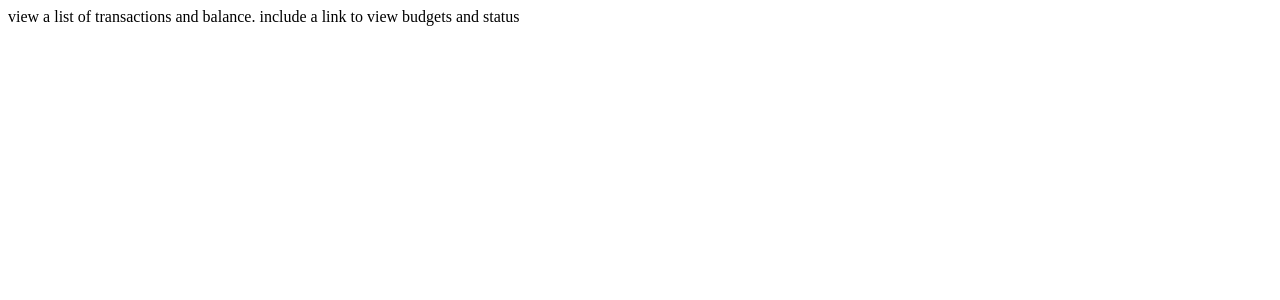
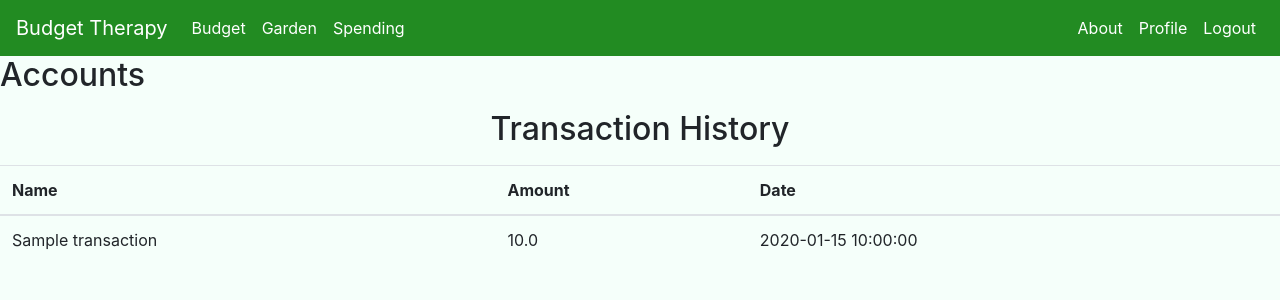
Before and after one commit to LadanShaie/quickstart, a Flask app: template templates/overview.html in a window 1280 px wide. Shown: the top 300 px of the page. Run offline with Flask 2, Linux system fonts and the light colour scheme; the template is opened without the code that fills it: values that come from a table or form of the project are taken from there, others are empty; tables that the repository leaves empty hold one stand-in row (values such as "Sample post"); some libraries are stand-ins or nearby versions.

Commit message:
Add  balance, transactions, and navbar to Overview.html

```diff
--- a/model.py
+++ b/model.py
@@ -59,6 +59,9 @@
     available_balance = db.Column(db.Float) #nested dict need value for [available]
     type = db.Column(db.String)
     name=db.Column(db.String)
+    user_id = db.Column(db.Integer, db.ForeignKey('users.user_id')
+    )
+    user = db.relationship('User', backref='accounts')
 
     def __repr__(self):
         return f'<Account account_id={self.account_id} balance={self.available_balance}>' #balances not finished
--- a/seed_database.py
+++ b/seed_database.py
@@ -53,7 +53,8 @@
         crud.create_account(account_id,
                             available_balance,
                             type,
-                            name)
+                            name,
+                            user)
 
 
 # Populate transaction table in budgetapp db + store transactions in list
--- a/server.py
+++ b/server.py
@@ -8,15 +8,21 @@
 import crud
 from flask import (Flask, render_template, request, flash, session,
                    redirect)
+# from flask_session import Session
 
 from jinja2 import StrictUndefined
 
-app = Flask(__name__)
-app.secret_key = os.getenv('SECRET_KEY')
-app.jinja_env.undefined = StrictUndefined
+
+# app.config['SECRET_KEY']= "devhhjdjciijkdjjkkkdkkhebbfhhfuksne"
+# app.config['SESSION_TYPE'] = 'filesystem'
+# app.config['SESSION_PERMANENT']= False
+# Session(app)
+
+
 
 app = Flask(__name__)
-
+app.secret_key = "devhhjdjciijkdjjkkkdkkhebbfhhfuksne"
+app.jinja_env.undefined = StrictUndefined
 
 @app.route('/', methods=['GET'])
 def show_homepage():
@@ -73,10 +79,10 @@
     """Allow user to login by verfication + Store login info in db"""
 
     email = request.form.get('email')
-    password = request.form['password']
+    password = request.form.get('password')
     user = crud.get_user_by_email(email)
     if user:
-        if user.password == password:
+        if password == user.password:
             session['user_id'] = user.user_id
             return redirect('/overview')
 
@@ -89,6 +95,13 @@
 def overview_data():
     """View transactions and account balance information"""
 
+    user = crud.get_user_by_user_id(session['user_id'])
+    return render_template('overview.html', transactions = user.transactions, accounts = user.accounts)
+
+    # #Movie ratings lab
+    # transactions = crud.get_transactions()
+    # return render_template('overview.html', transactions=transactions)
+
 
 
 
--- a/static/style.css
+++ b/static/style.css
@@ -4,8 +4,22 @@
 
 */
 
+.navbar {
+	background-color: #228B22;
+	color: white;
+	border-radius: 0px;
+}
+
+#ubermelon-logo, #ubermelon-logo:hover, .navbar-dark .navbar-brand {
+	color: white;
+}
+
+.navbar-nav>li>a, .navbar-dark .navbar-nav .nav-link {
+	color: white;
+}
+
 body {
-  background: #ffffff;
+  background:#F5FFFA;
 }
 
 .main {
--- a/templates/base.html
+++ b/templates/base.html
@@ -6,17 +6,58 @@
     <title>
       {% block title %}{% endblock %}
     </title>
-
+    <!-- Load Bootstrap 4 -->
+    <link rel="stylesheet" href="https://maxcdn.bootstrapcdn.com/bootstrap/4.0.0/css/bootstrap.min.css" integrity="sha384-Gn5384xqQ1aoWXA+058RXPxPg6fy4IWvTNh0E263XmFcJlSAwiGgFAW/dAiS6JXm" crossorigin="anonymous">
+     <!-- Load our stylesheet -->
+    <link rel="stylesheet" href="static/style.css">
     {% block head %}{% endblock %}
   </head>
   <body>
+    <!-- Static navbar -->
+    <nav class="navbar navbar-expand-lg navbar-dark">
+
+        <a id="budget-therapy-logo" class="navbar-brand" href="">Budget Therapy</a>
+        <button class="navbar-toggler" type="button" data-toggle="collapse" data-target="#navbarSupportedContent" aria-controls="navbarSupportedContent" aria-expanded="false" aria-label="Toggle navigation">
+        <span class="navbar-toggler-icon"></span>
+        </button>
+
+        <div class="collapse navbar-collapse" id="navbarSupportedContent">
+        <ul class="navbar-nav mr-auto">
+            <li class="nav-item">
+            <a class="nav-link" href="#">Budget</a>
+            </li>
+            <li class="nav-item">
+                <a class="nav-link" href="#">Garden</a>
+            </li>
+            <li class="nav-item">
+            <a class="nav-link" href="#">Spending</a>
+            </li>
+        </ul>
+        <ul class="navbar-nav ml-auto">
+            <li class="nav-item">
+            <a class="nav-link" href="#">About</a>
+            </li>
+            <li class="nav-item">
+            <a class="nav-link" href="#">Profile</a>
+            </li>
+            <li class="nav-item">
+            <a class="nav-link" href="#">Logout</a>
+            </li>
+        </ul>
+        </div>
+    </nav>
+
     {% for msg in get_flashed_messages() %}
     <p class="flash-msg">
       {{ msg }}
     </p>
-  {% endfor %}
+    {% endfor %}
+
     {% block body %}{% endblock %}
 
     {% block after_body %}{% endblock %}
+    <script src="https://code.jquery.com/jquery-3.2.1.slim.min.js" integrity="sha384-KJ3o2DKtIkvYIK3UENzmM7KCkRr/rE9/Qpg6aAZGJwFDMVNA/GpGFF93hXpG5KkN" crossorigin="anonymous"></script>
+    <script src="https://cdnjs.cloudflare.com/ajax/libs/popper.js/1.12.9/umd/popper.min.js" integrity="sha384-ApNbgh9B+Y1QKtv3Rn7W3mgPxhU9K/ScQsAP7hUibX39j7fakFPskvXusvfa0b4Q" crossorigin="anonymous"></script>
+    <script src="https://maxcdn.bootstrapcdn.com/bootstrap/4.0.0/js/bootstrap.min.js" integrity="sha384-JZR6Spejh4U02d8jOt6vLEHfe/JQGiRRSQQxSfFWpi1MquVdAyjUar5+76PVCmYl" crossorigin="anonymous"></script>
   </body>
 </html>
--- a/templates/create_account.html
+++ b/templates/create_account.html
@@ -13,7 +13,7 @@
     </p>
 
     <p>
-      Password <input type="password" name="password">
+      Password <input type="text" name="password">
     </p>
 
     <p>
--- a/templates/login.html
+++ b/templates/login.html
@@ -9,7 +9,7 @@
     </p>
 
     <p>
-      Password <input type="password" name="password">
+      Password <input type="text" name="password">
     </p>
 
     <p>
--- a/templates/overview.html
+++ b/templates/overview.html
@@ -1,2 +1,46 @@
+{% extends 'base.html' %}
+{% block title %}Overview Page{% endblock %}
+
+{% block body %}
+    <div class="container-fluid">
+        <div class="row align-items-left">
+        <label class="balance_box_title"><h2>Accounts</h2></label>
+        </div>
+    </div>
+    <div class="content-center">
+        {% for account in accounts %}
+            {% if account.type == "depository" %}
+            <h5>{{account.name}} {{account.available_balance}}</h5>
+            {% endif %}
+        {% endfor %}
+    </div>
+
+
+
+    <div class="row justify-content-center">
+        <label class="Table_title"><h2>Transaction History</h2></label>
+    </div>
+            <table class="table table-hover">
+                <thead>
+                <tr>
+                    <th scope="col">Name</th>
+                    <th scope="col">Amount</th>
+                    <th scope="col">Date</th>
+                </tr>
+                </thead>
+                <tbody id="get-transactions-data">
+                {% for t in transactions %}
+                    <tr>
+                    <td> {{t.name}} </td>
+                    <td> {{t.amount}} </td>
+                    <td>  {{t.date}} </td>
+                    </tr>
+                {% endfor %}
+                </tbody>
+            </table>
+
+{% endblock %}
+
+<!-- Hi {user.user_name}
 view a list of transactions and balance.
-include a link to view budgets and status
+include a link to view budgets and status -->
```
Also changed, not shown: crud.py (+24 -4 lines), static/doughnut-db.js (added), templates/about.html (added).
